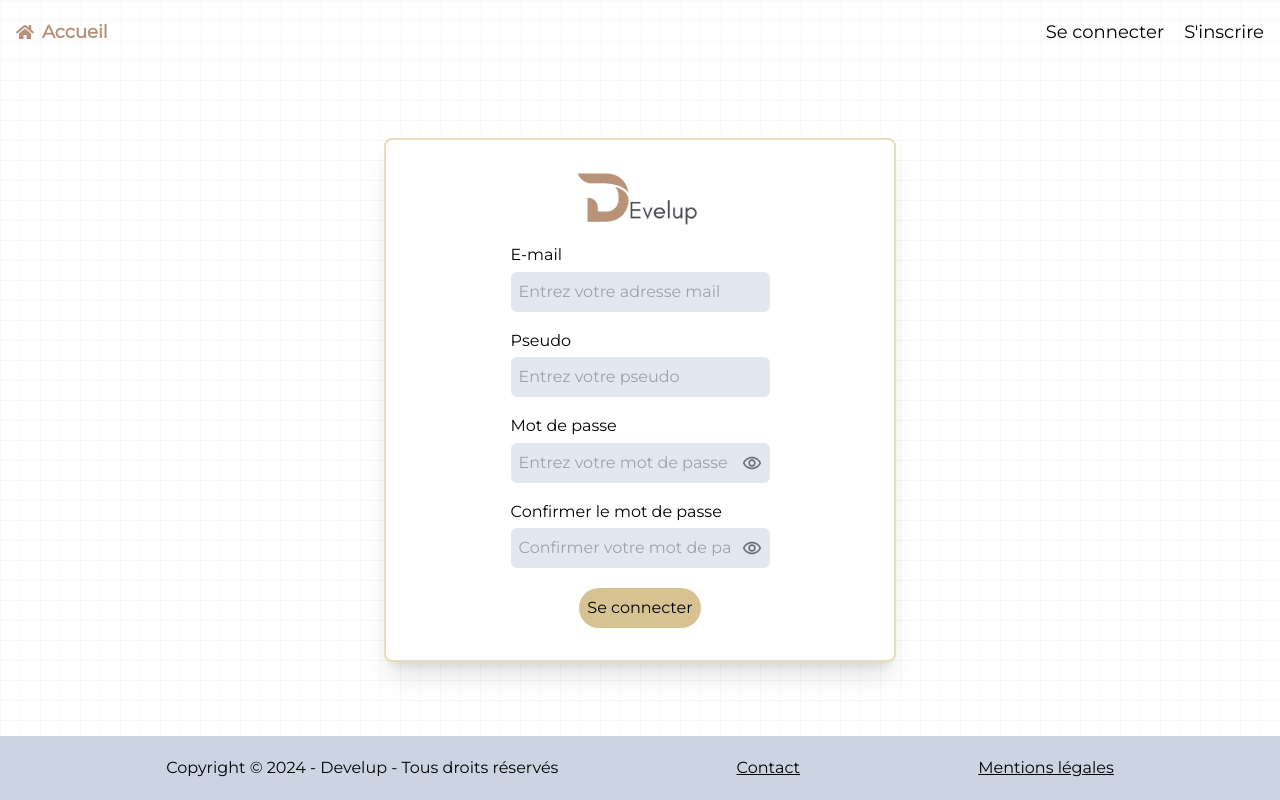
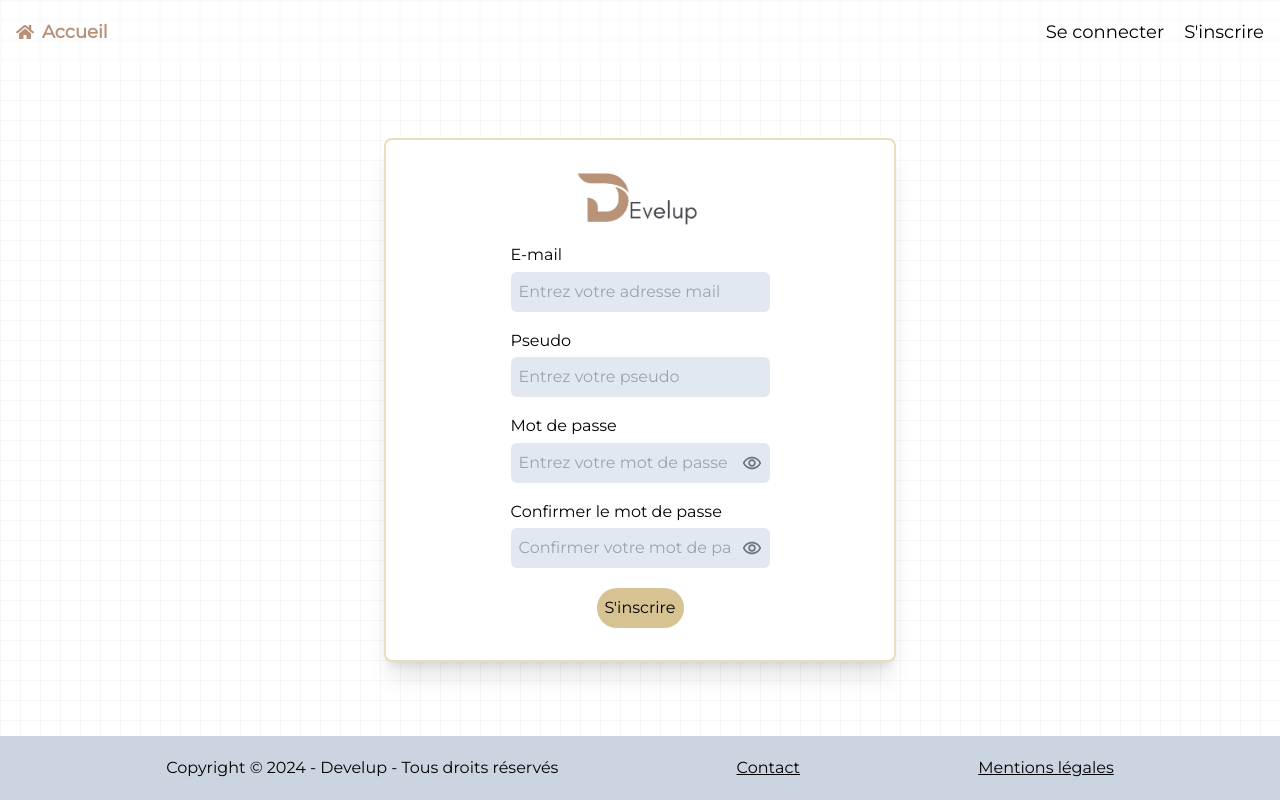
Before and after one commit to PeterLeSouchu/Develup-front, a React (Vite) app: page /signup in a window 1280 px wide. Built offline with nearby package versions, Linux system fonts and the light colour scheme.

Commit message:
fix: change signup button text page

```diff
--- a/src/pages/public/Signup.tsx
+++ b/src/pages/public/Signup.tsx
@@ -100,7 +100,7 @@ function Signup() {
             className="p-2 rounded-3xl bg-gold hover:bg-darkgold hover:text-white transition"
             type="button"
           >
-            Se connecter
+            S&apos;inscrire
           </button>
         </form>
       </div>
```
